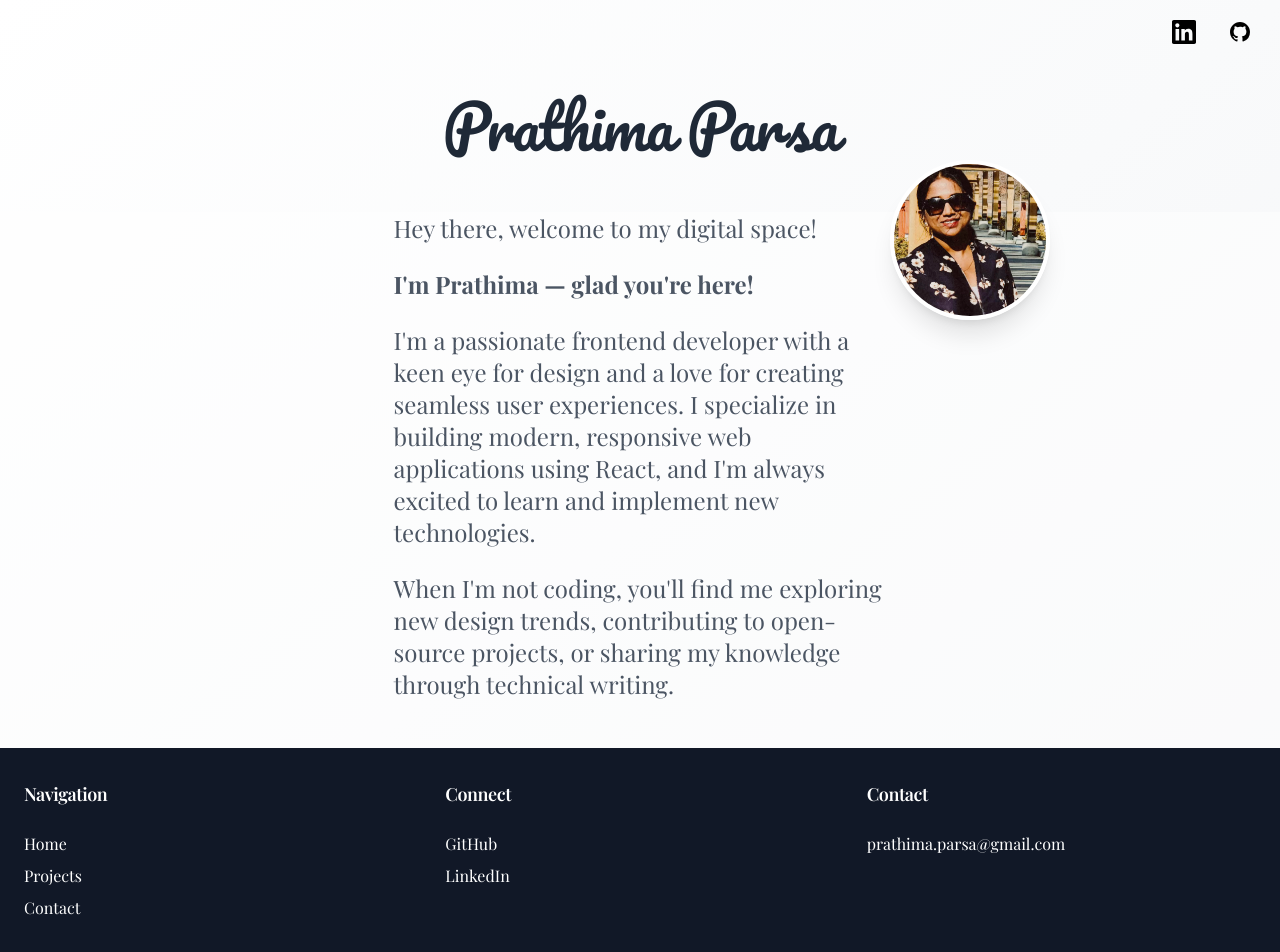
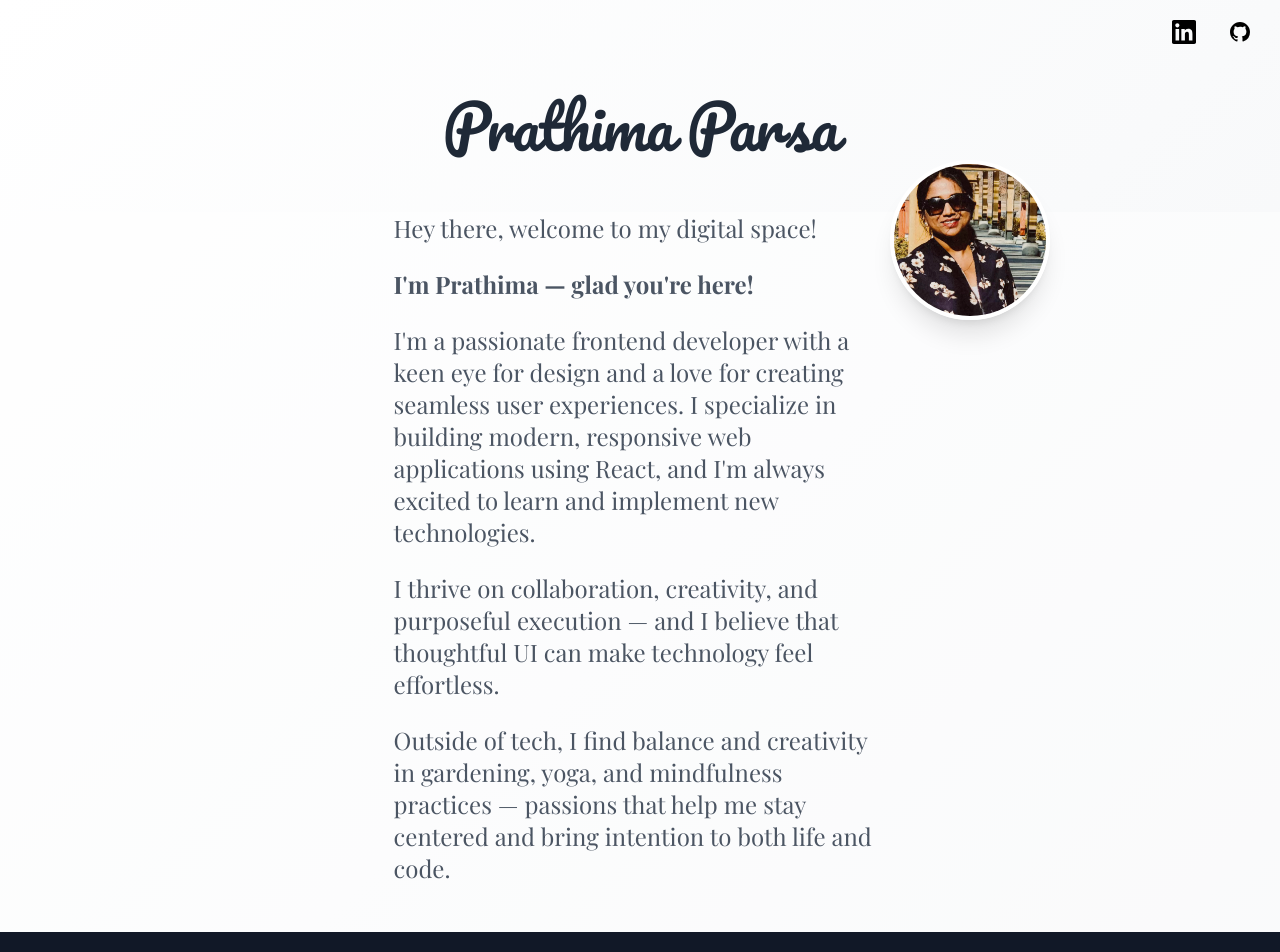
Before and after one commit to saiprathima/Portfolio-React, a React (Vite) app: page / in a window 1280 px wide. Shown: the top 952 px of the page. Built offline with nearby package versions, Linux system fonts and the light colour scheme; a web font is replaced by a local one.

Commit message:
Updated Home page content and Footer styling

```diff
--- a/src/Home.jsx
+++ b/src/Home.jsx
@@ -62,9 +62,11 @@ const Home = () => {
                 seamless user experiences. I specialize in building modern, responsive web applications
                 using React, and I'm always excited to learn and implement new technologies.
               </p>
+              <p className="text-gray-600 leading-relaxed mb-6 text-left text-lg sm:text-xl md:text-2xl">
+                I thrive on collaboration, creativity, and purposeful execution — and I believe that thoughtful UI can make technology feel effortless.
+              </p>
               <p className="text-gray-600 leading-relaxed text-left text-lg sm:text-xl md:text-2xl">
-                When I'm not coding, you'll find me exploring new design trends, contributing to
-                open-source projects, or sharing my knowledge through technical writing.
+                Outside of tech, I find balance and creativity in gardening, yoga, and mindfulness practices — passions that help me stay centered and bring intention to both life and code.
               </p>
             </motion.div>
           </div>
--- a/src/components/Footer.jsx
+++ b/src/components/Footer.jsx
@@ -6,7 +6,7 @@ const Footer = () => {
   return (
     <footer className="bg-gray-900 text-white py-8" role="contentinfo">
       <div className="max-w-7xl mx-auto px-4 sm:px-6 lg:px-8">
-        <div className="grid grid-cols-1 md:grid-cols-3 gap-8">
+        <div className="grid grid-cols-1 md:grid-cols-3 gap-8 text-center">
           {/* Navigation Links */}
           <div>
             <h2 className="text-lg font-semibold mb-4" id="footer-nav-heading">Navigation</h2>
@@ -64,15 +64,15 @@ const Footer = () => {
 
           {/* Contact Info */}
           <div>
-            <h2 className="text-lg font-semibold mb-4" id="footer-contact-heading">Contact</h2>
+            <h2 className="text-lg font-semibold mb-4" id="footer-contact-heading">Get in Touch</h2>
             <address className="not-italic" aria-labelledby="footer-contact-heading">
               <p className="mb-2">
                 <a
-                  href="mailto:prathima.parsa@gmail.com"
+                  href="mailto:saiprathimaparsa@gmail.com"
                   className="hover:text-gray-300 transition-colors"
                   aria-label="Send me an email"
                 >
-                  prathima.parsa@gmail.com
+                  saiprathimaparsa@gmail.com
                 </a>
               </p>
             </address>
```
